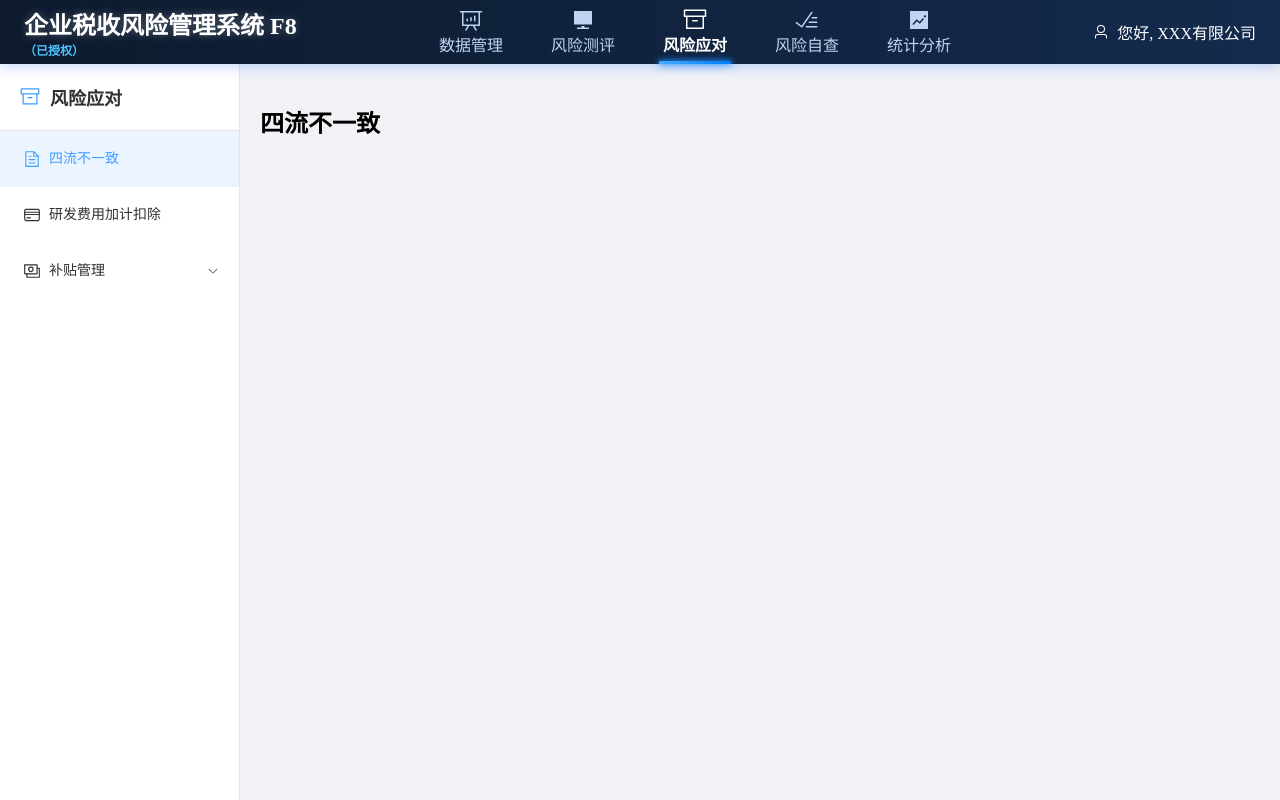
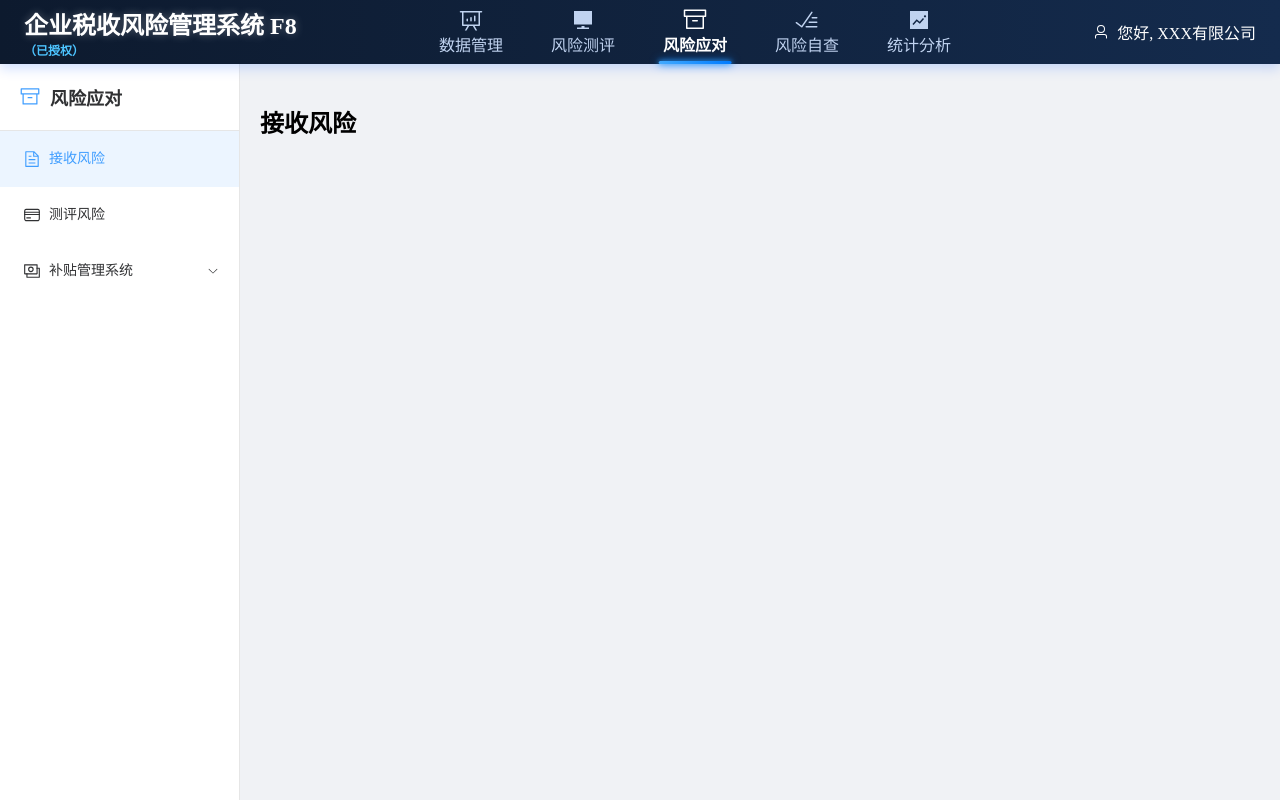
Before and after one commit to skydtrtzmr/Enterprise-Tax-Risk-Management-System, a Nuxt app: page /risk-response in a window 1280 px wide. Built offline with nearby package versions, Linux system fonts and the light colour scheme.

Commit message:
Update index.vue

```diff
--- a/pages/risk-response/index.vue
+++ b/pages/risk-response/index.vue
@@ -12,16 +12,16 @@
       >
         <el-menu-item index="four-flows">
           <el-icon><Document /></el-icon>
-          <span>四流不一致</span>
+          <span>接收风险</span>
         </el-menu-item>
         <el-menu-item index="rd-deduction">
           <el-icon><CreditCard /></el-icon>
-          <span>研发费用加计扣除</span>
+          <span>测评风险</span>
         </el-menu-item>
         <el-sub-menu index="subsidy-management">
           <template #title>
             <el-icon><Money /></el-icon>
-            <span>补贴管理</span>
+            <span>补贴管理系统</span>
           </template>
           <el-menu-item index="subsidy-management-SUB-2024-001">SUB-2024-001</el-menu-item>
           <el-menu-item index="subsidy-management-SUB-2024-002">SUB-2024-002</el-menu-item>
@@ -35,12 +35,12 @@
     <el-main class="content-main">
       <!-- 根据选择的菜单项显示不同内容 -->
       <div v-if="activeTab === 'four-flows'">
-        <!-- 四流不一致的内容将放在这里 -->
-        <h2>四流不一致</h2>
+        <!-- 接收风险的内容将放在这里 -->
+        <h2>接收风险</h2>
       </div>
       <div v-if="activeTab === 'rd-deduction'">
-        <!-- 研发费用加计扣除的内容将放在这里 -->
-        <h2>研发费用加计扣除</h2>
+        <!-- 测评风险的内容将放在这里 -->
+        <h2>测评风险</h2>
       </div>
       <div v-if="activeTab === 'subsidy-management'">
         <SubsidyManagementDetail
```
